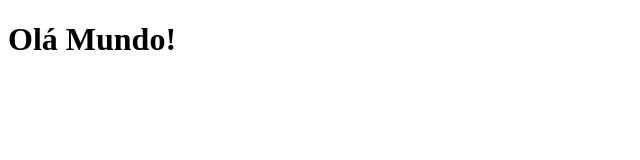
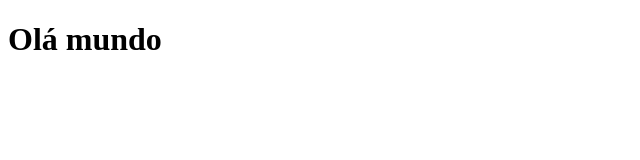
Before and after one commit to devMarilia/ignews, a Next.js app: page / in a window 1280 px wide. Shown: the top 160 px of the page, without its empty margins (0-640 px from the left). Built offline with nearby package versions, Linux system fonts and the light colour scheme.

Commit message:
:package: nova funcionalidade

```diff
--- a/package.json
+++ b/package.json
@@ -10,7 +10,8 @@
   "dependencies": {
     "next": "10.1.3",
     "react": "17.0.2",
-    "react-dom": "17.0.2"
+    "react-dom": "17.0.2",
+    "sass": "^1.32.8"
   },
   "devDependencies": {
     "@types/node": "^14.14.37",
--- /dev/null
+++ b/src/pages/_document.tsx
@@ -0,0 +1,18 @@
+import Document, {Html, Head, Main, NextScript} from 'next/document'
+export default class MyDocument extends Document{
+    render() {
+        return (
+            <Html>
+                <Head>
+                    <link rel="preconnect" href="https://fonts.gstatic.com"/>
+                    <link href="https://fonts.googleapis.com/css2?family=Roboto:ital,wght@0,400;0,900;1,400&display=swap" rel="stylesheet"/>
+                    <title>ig.news</title>
+                </Head>
+                <body>
+                    <Main/>
+                    <NextScript/>
+                </body>
+            </Html>
+        )
+    }
+}
--- a/src/pages/index.tsx
+++ b/src/pages/index.tsx
@@ -1,5 +1,7 @@
-export default function Home() {
+export default  function MyApp() {
   return (
-   <h1> Olá Mundo!</h1>
+    <div>
+      <h1>Olá mundo</h1>
+    </div>
   )
 }
```
Also changed, not shown: 2 other files (tests, documents, lock files or other folders).
